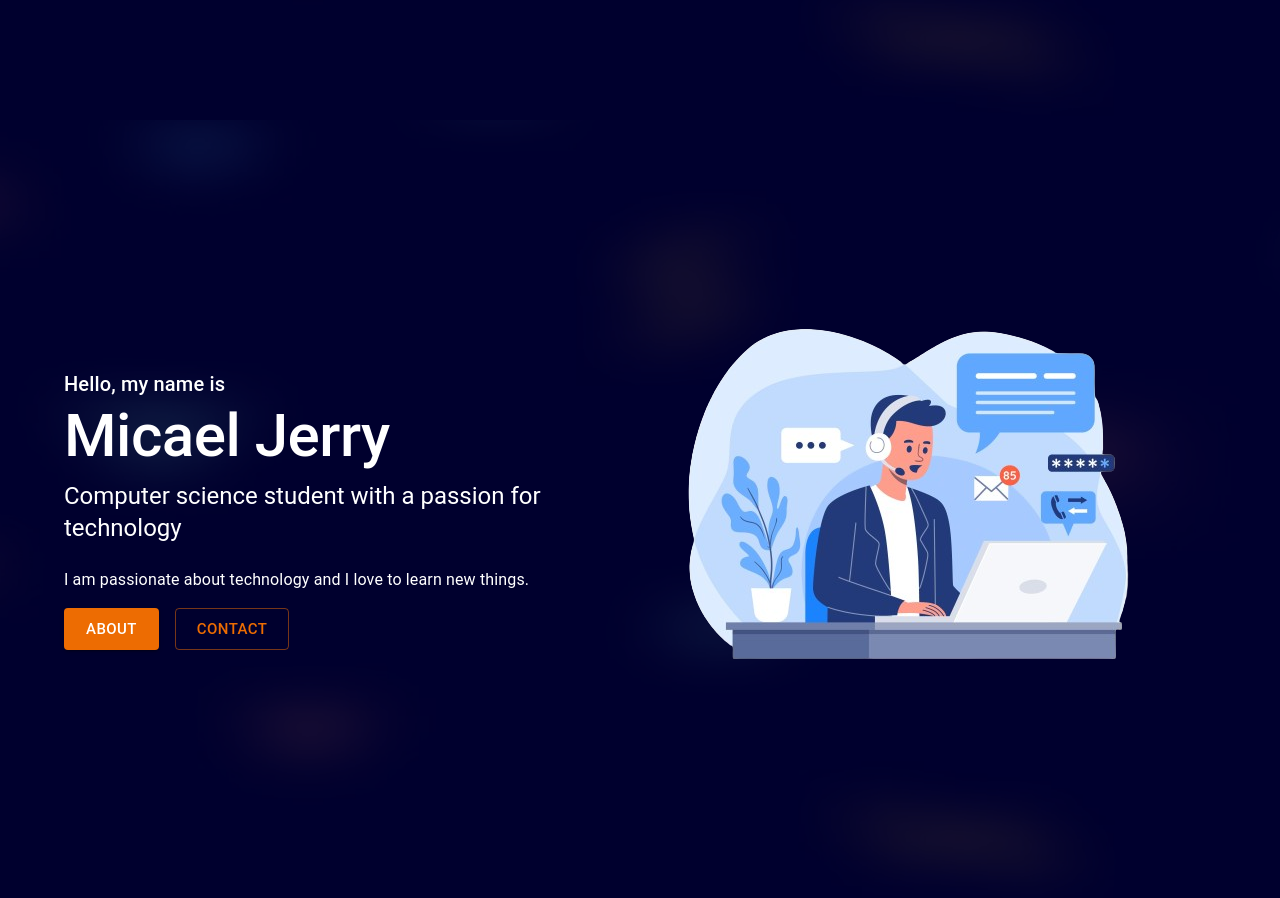
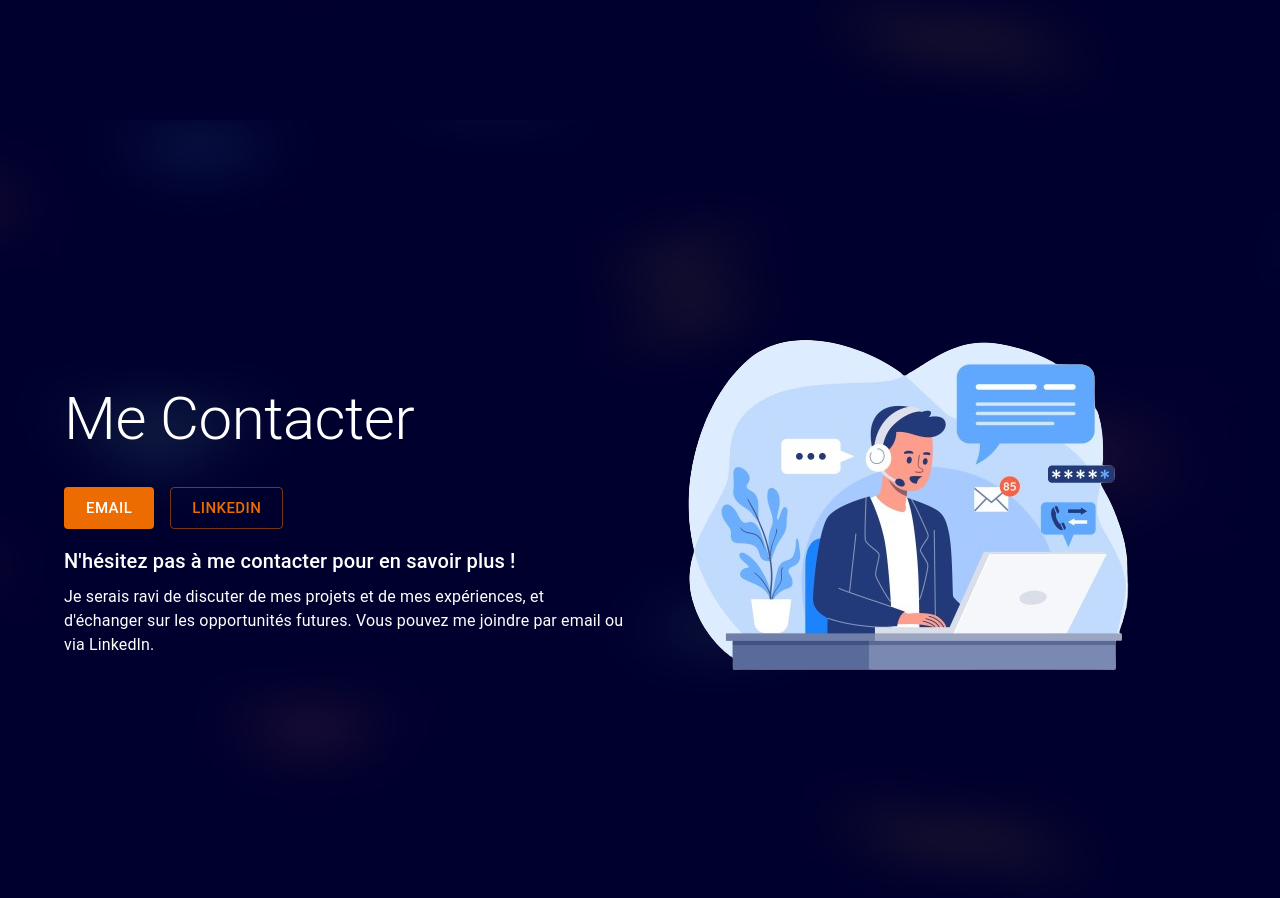
Before and after one commit to micael-jerry/portfolio-micael-jerry, a React (Vite) app: page / in a window 1280 px wide. Shown: the part 3080-3978 px from the top of the page. Built offline with nearby package versions, Linux system fonts and the light colour scheme.

Commit message:
chore: add contact information

```diff
--- a/src/sections/contact/ContactSection.tsx
+++ b/src/sections/contact/ContactSection.tsx
@@ -1,50 +1,44 @@
 import { Box, Button, Card, Grid, Typography } from "@mui/material";
 import { IMAGES } from "../../assets";
-import AnchorLink from "react-anchor-link-smooth-scroll";
-import { SectionIdEnum } from "../../types/sectionId/sectionId";
-import "./ContactSection.css"
+import "./ContactSection.css";
 
 export const ContactSection: React.FC = () => {
 	return (
 		<Box
-			display={"flex"}
-			alignItems={"center"}
-			pt={"6%"}
-			pb={4}
-			height={"80vh"}
+			sx={{
+				display: "flex",
+				alignItems: "center",
+				justifyContent: "center",
+				height: "100vh",
+			}}
 		>
 			<Grid container spacing={4} alignItems="center">
 				<Grid item xs={12} md={6}>
-					<Box>
-						<Typography variant="h6">Hello, my name is</Typography>
-						<Typography variant="h2" mb={1} fontWeight={500}>
-							Micael Jerry
-						</Typography>
-						<Typography variant="h5" mb={3}>
-							Computer science student with a passion for technology
-						</Typography>
-						<Typography maxWidth={500}>
-							I am passionate about technology and I love to learn new things.
-						</Typography>
+					<Typography variant="h2" component="h1" gutterBottom>
+						Me Contacter
+					</Typography>
+					<Box sx={{ display: "flex", gap: 2, marginTop: 4 }}>
+						<Button variant="contained" color="warning" size="large">
+							Email
+						</Button>
+						<Button variant="outlined" color="warning" size="large">
+							LinkedIn
+						</Button>
 					</Box>
-					<Box sx={{ display: "flex", gap: 2, marginTop: 2 }}>
-						<AnchorLink href={`#${SectionIdEnum.ABOUT}`}>
-							<Button variant="contained" color="warning" size="large">
-								About
-							</Button>
-						</AnchorLink>
-						<AnchorLink href={`#${SectionIdEnum.CONTACT}`}>
-							<Button variant="outlined" color="warning" size="large">
-								Contact
-							</Button>
-						</AnchorLink>
-					</Box>
+					<Typography variant="h6" component="p" sx={{ marginTop: 2 }}>
+						N'hésitez pas à me contacter pour en savoir plus !
+					</Typography>
+					<Typography variant="body1" component="p" sx={{ marginTop: 1 }}>
+						Je serais ravi de discuter de mes projets et de mes expériences, et
+						d'échanger sur les opportunités futures. Vous pouvez me joindre par
+						email ou via LinkedIn.
+					</Typography>
 				</Grid>
 				<Grid item xs={12} md={6}>
 					<Card
 						sx={{
 							boxShadow: 0,
-							backgroundColor: "transparent"
+							background: "transparent",
 						}}
 					>
 						<img
```
